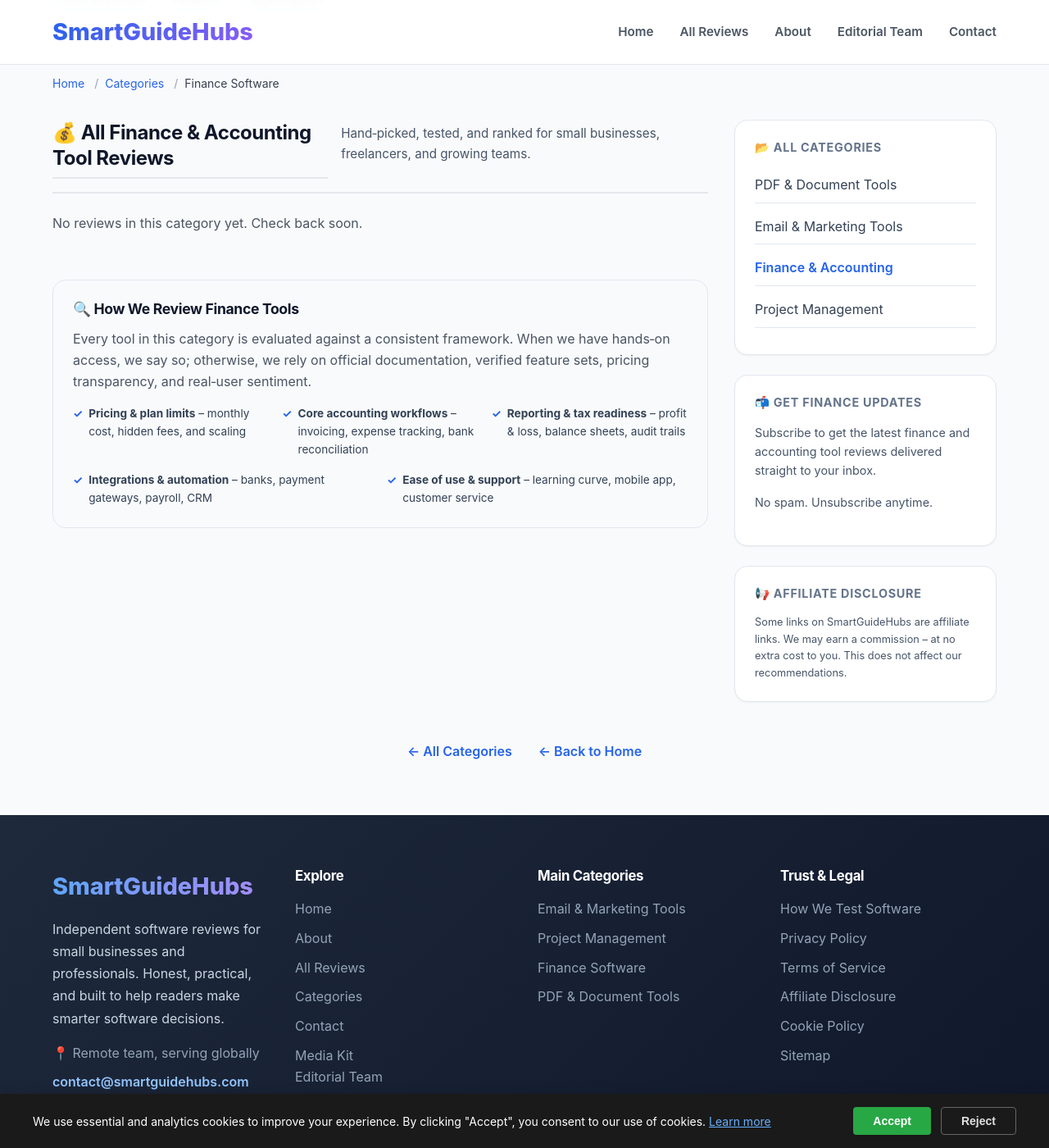
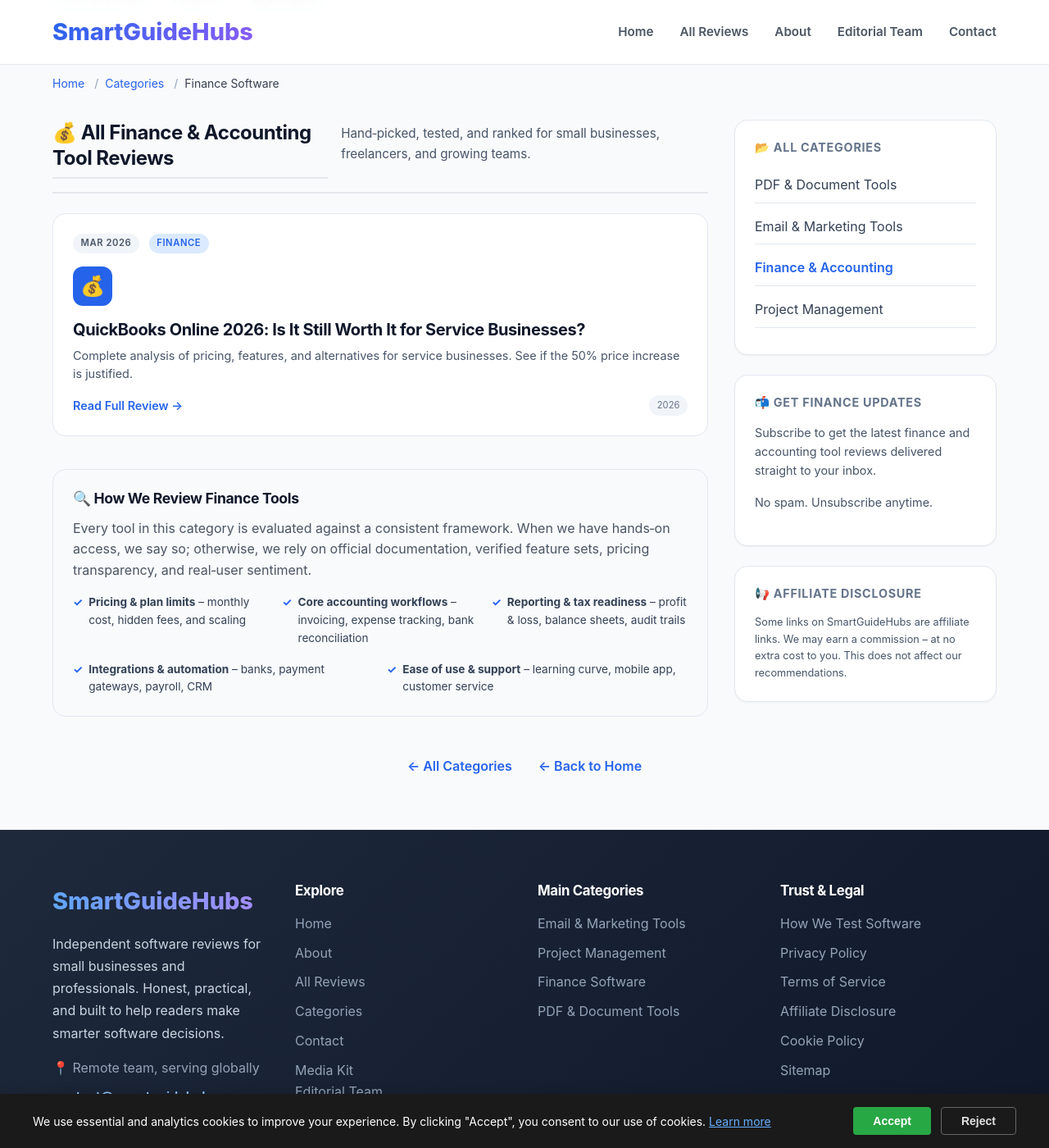
Before and after one commit to Yanniga01/gilliansperkin.github.io, a Jekyll site: the page built from categories/finance.md, in a window 1280 px wide and 1400 px high, scrolled down 397 px. Shown: the whole window at 82% size. Built offline with Jekyll 4.4.1, drawn with Linux system fonts in a browser that asks for light colours; some of the changed lines change nothing that is shown.

Commit message:
Update and rename categories/finance/index.html to categories/finance.md

```diff
--- a/categories/finance/index.html
+++ b/categories/finance.md
@@ -4,13 +4,6 @@
 description: Independent, research-based reviews of finance and accounting software for small businesses. Compare features, pricing, and use cases to choose the right tools.
 permalink: /categories/finance/
 canonical_url: https://smartguidehubs.com/categories/finance/
-pagination:
-  enabled: true
-  category: "finance"
-  per_page: 6
-  permalink: "/page/:num/"
-  sort_field: "date"
-  sort_reverse: true
 ---
 
 <!-- Category Hero Section -->
@@ -68,48 +61,32 @@
             </div>
 
             <div class="reviews-grid">
-                {% for post in paginator.posts %}
-                <article class="review-card">
-                    <div class="review-card-inner">
-                        <div class="review-meta">
-                            <span class="review-date">{{ post.date | date: "%b %Y" }}</span>
-                            <span class="review-category">{{ post.categories[0] | replace: "-", " " | capitalize }}</span>
+                {% assign category_posts = site.categories['finance'] | sort: 'date' | reverse %}
+
+                {% if category_posts.size == 0 %}
+                    <p class="no-results">No reviews in this category yet. Check back soon.</p>
+                {% else %}
+                    {% for post in category_posts %}
+                    <article class="review-card">
+                        <div class="review-card-inner">
+                            <div class="review-meta">
+                                <span class="review-date">{{ post.date | date: "%b %Y" }}</span>
+                                <span class="review-category">{{ post.categories[0] | replace: "-", " " | capitalize }}</span>
+                            </div>
+                            <div class="review-icon">
+                                <span class="tool-icon">💰</span>
+                            </div>
+                            <h3 class="review-title"><a href="{{ post.url }}">{{ post.title }}</a></h3>
+                            <p class="review-excerpt">{{ post.excerpt | strip_html | truncatewords: 20 }}</p>
+                            <div class="review-footer">
+                                <a href="{{ post.url }}" class="review-link">Read Full Review →</a>
+                                <span class="review-year">{{ post.date | date: "%Y" }}</span>
+                            </div>
                         </div>
-                        <div class="review-icon">
-                            <span class="tool-icon">💰</span>
-                        </div>
-                        <h3 class="review-title"><a href="{{ post.url }}">{{ post.title }}</a></h3>
-                        <p class="review-excerpt">{{ post.excerpt | strip_html | truncatewords: 20 }}</p>
-                        <div class="review-footer">
-                            <a href="{{ post.url }}" class="review-link">Read Full Review →</a>
-                            <span class="review-year">{{ post.date | date: "%Y" }}</span>
-                        </div>
-                    </div>
-                </article>
-                {% else %}
-                <p class="no-results">No reviews in this category yet. Check back soon.</p>
-                {% endfor %}
+                    </article>
+                    {% endfor %}
+                {% endif %}
             </div>
-
-            {% if paginator.total_pages > 1 %}
-            <nav class="pagination-nav" aria-label="Pagination">
-                <div class="pagination-inner">
-                    {% if paginator.previous_page %}
-                    <a class="pagination-link prev" href="{{ paginator.previous_page_path }}">← Previous</a>
-                    {% else %}
-                    <span class="pagination-link prev disabled">← Previous</span>
-                    {% endif %}
-
-                    <span class="pagination-status">Page {{ paginator.page }} of {{ paginator.total_pages }}</span>
-
-                    {% if paginator.next_page %}
-                    <a class="pagination-link next" href="{{ paginator.next_page_path }}">Next →</a>
-                    {% else %}
-                    <span class="pagination-link next disabled">Next →</span>
-                    {% endif %}
-                </div>
-            </nav>
-            {% endif %}
 
             <!-- How We Review Section (trust builder) -->
             <div class="how-we-review">
@@ -452,38 +429,6 @@
     .nav-link:hover {
         text-decoration: underline;
     }
-    .pagination-nav {
-        margin: 1.75rem 0 2rem;
-    }
-    .pagination-inner {
-        display: flex;
-        align-items: center;
-        justify-content: space-between;
-        gap: 1rem;
-        flex-wrap: wrap;
-        padding: 0.85rem 1rem;
-        border: 1px solid #e2e8f0;
-        border-radius: 12px;
-        background: #ffffff;
-    }
-    .pagination-link {
-        font-weight: 600;
-        text-decoration: none;
-        color: #2563eb;
-    }
-    .pagination-link:hover {
-        text-decoration: underline;
-    }
-    .pagination-link.disabled {
-        color: #94a3b8;
-        pointer-events: none;
-        text-decoration: none;
-    }
-    .pagination-status {
-        color: #475569;
-        font-size: 0.92rem;
-        font-weight: 600;
-    }
     @media (max-width: 768px) {
         .category-layout {
             grid-template-columns: 1fr;
```
